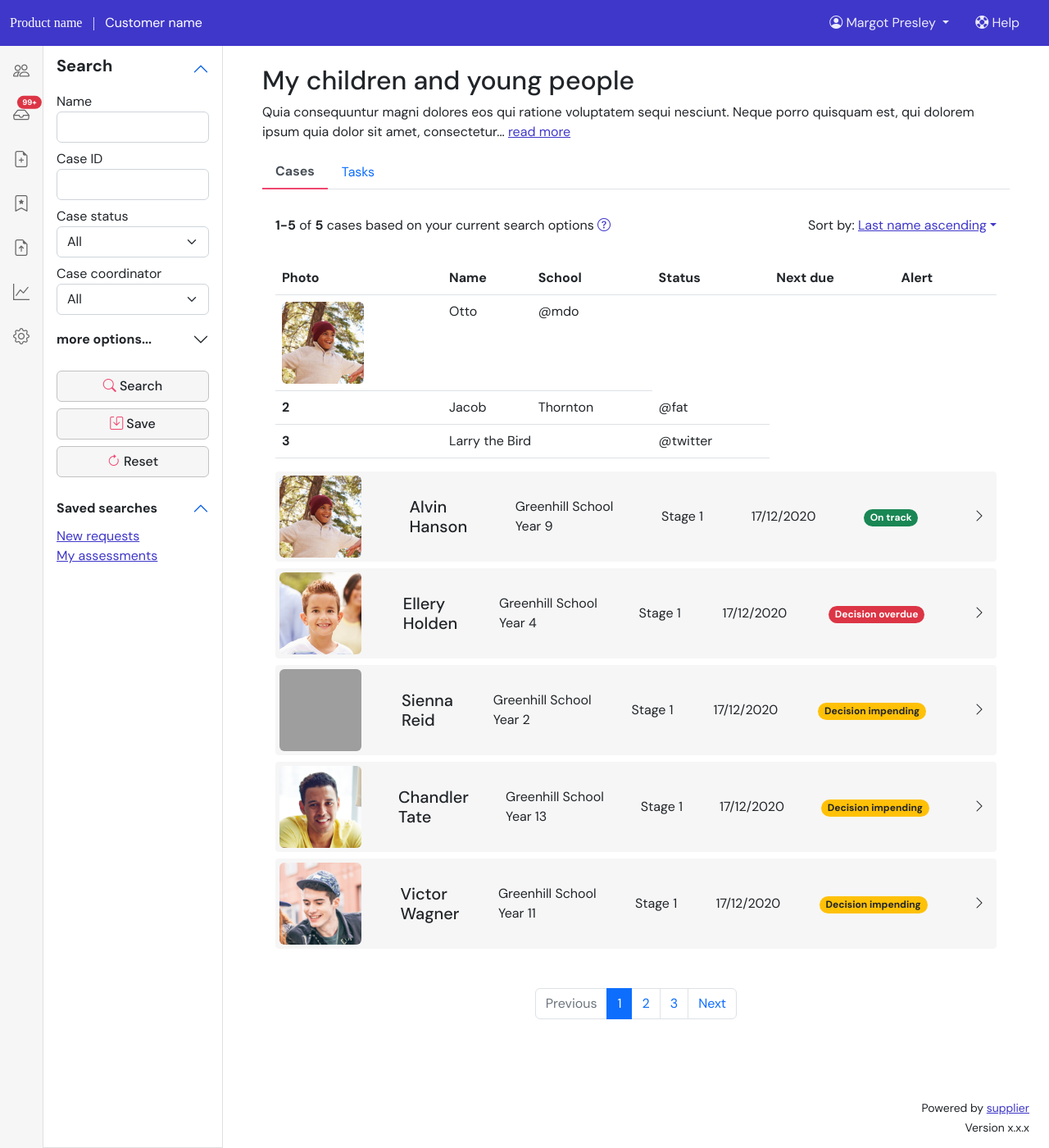
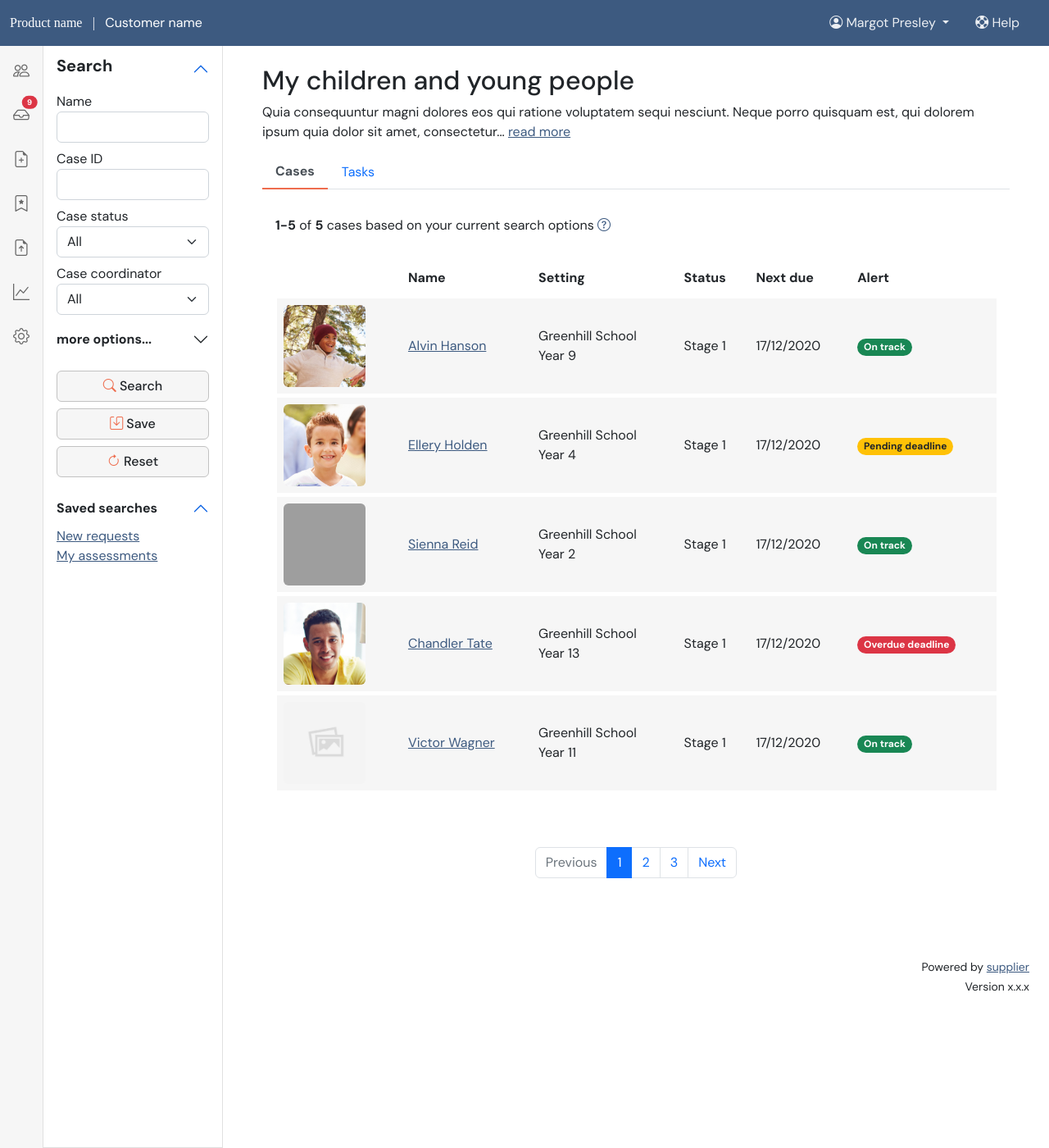
Before and after one commit to jimmyrule/cms, a Jekyll site: the page built from work-tray/index.html, in a window 1280 px wide and 1400 px high. Shown: the whole window at 82% size. Built offline with Jekyll 4.4.1, drawn with Linux system fonts in a browser that asks for light colours; some web fonts are replaced; grey boxes are pictures that could not be loaded.

Commit message:
Finished work tray layout

```diff
--- a/_includes/side-nav.html
+++ b/_includes/side-nav.html
@@ -7,7 +7,7 @@
       <a class="nav-link position-relative" aria-current="page" href="#" title="New requests received">
         <i class="bi bi-inbox"></i>
         <span class="position-absolute top-1 start-100 translate-middle badge rounded-pill bg-danger new-requests-badge">
-          99+
+          9
           <span class="visually-hidden">new requests</span>
         </span>
       </a>
--- a/case-view/index.html
+++ b/case-view/index.html
@@ -63,7 +63,7 @@ title: CMS project
           <!-- Plan sections -->
           <div class="stage-section task-list">
             <div class="row">
-              <div class="col-xl-6">
+              <div class="col-xl-7">
                 <table class="table">
                   <thead>
                     <tr>
--- a/css/main.css
+++ b/css/main.css
@@ -3,8 +3,8 @@
 @import url("https://cdn.jsdelivr.net/npm/bootstrap-icons@1.8.3/font/bootstrap-icons.css");
 
 :root {
-  --primary: rgb(63, 55, 201);
-  --secondary: rgb(239, 71, 111);
+  --primary: rgb(61, 90, 128);
+  --secondary: rgb(238, 108, 77);
   --plum: rgb(141, 71, 124);
   --burntorange: rgb(219, 118, 48);
   --forestgreen: rgb(110, 180, 49);
@@ -124,6 +124,16 @@ a:hover {
 
 .callout-warning {
   border-left: 3px solid var(--gold);
+}
+
+tbody tr {
+  background-color: var(--lightgrey);
+  border-left: 2px solid var(--white);
+  border-right: 0px solid var(--white);
+  border-top: 5px solid var(--white);
+  border-bottom: 5px solid var(--white);
+  border-radius: 3px;
+
 }
 
 .hub-table-row {
--- a/work-tray/index.html
+++ b/work-tray/index.html
@@ -32,179 +32,68 @@ title: CMS project
                 <div class="col">
                   <p><strong>1-5</strong> of <strong>5</strong> cases based on your current search options <a href="#" data-bs-toggle="modal" data-bs-target="#guidanceModal"><i class="bi bi-question-circle"></i></a></p>
                 </div>
-                <div class="col">
-                  <div class="text-end mb-3">
-                    Sort by: <a href="#" class="dropdown-toggle" data-bs-toggle="dropdown" aria-expanded="false"><span class="visually-hidden">Toggle Dropdown</span>Last name ascending</a>
-                    <ul class="dropdown-menu">
-                      <li><a class="dropdown-item" href="#">Last name ascending</a></li>
-                      <li><a class="dropdown-item" href="#">Last name descending</a></li>
-                      <li><a class="dropdown-item" href="#">Due date ascending</a></li>
-                      <li><a class="dropdown-item" href="#">Due date descending</a></li>
-                      <li><a class="dropdown-item" href="#">Last updated date ascending</a></li>
-                      <li><a class="dropdown-item" href="#">Last updated date descending</a></li>
-                    </ul>
-                  </div>
-                </div>
               </div>
               <!-- Search results -->
-
-              <table class="table">
+              <div class="table-responsive">
+                <table class="table table-borderless align-middle">
                   <thead>
                     <tr>
-                    <th scope="col">Photo</th>
+                      <th scope="col"></th>
                       <th scope="col">Name</th>
-                    <th scope="col">School</th>
+                      <th scope="col">Setting</th>
                       <th scope="col">Status</th>
                       <th scope="col">Next due</th>
                       <th scope="col">Alert</th>
-                    <th scope="col"></th>
                     </tr>
                   </thead>
                   <tbody>
                     <tr>
                       <td><img src="/assets/images/boy in a forest.jpg" class="rounded d-block avatar-card" alt="avatar"></td>
-                    <td>Otto</td>
-                    <td>@mdo</td>
+                      <td><a href="/case-view">Alvin Hanson</a></td>
+                      <td>Greenhill School<br>Year 9</td>
+                      <td>Stage 1</td>
+                      <td>17/12/2020</td>
+                      <td><span class="badge rounded-pill bg-success">On track</span></td>
                     </tr>
+
                     <tr>
-                    <th scope="row">2</th>
-                    <td>Jacob</td>
-                    <td>Thornton</td>
-                    <td>@fat</td>
+                      <td><img src="/assets/images/boy running.jpg" class="rounded d-block avatar-card" alt="avatar"></td>
+                      <td><a href="#">Ellery Holden</a></td>
+                      <td>Greenhill School<br>Year 4</td>
+                      <td>Stage 1</td>
+                      <td>17/12/2020</td>
+                      <td><span class="badge rounded-pill bg-warning text-dark">Pending deadline</span></td>
                     </tr>
+
                     <tr>
-                    <th scope="row">3</th>
-                    <td colspan="2">Larry the Bird</td>
-                    <td>@twitter</td>
+                      <td><img src="/assets/images/girl at school.jpg" class="rounded d-block avatar-card" alt="avatar"></td>
+                      <td><a href="#">Sienna Reid</a></td>
+                      <td>Greenhill School<br>Year 2</td>
+                      <td>Stage 1</td>
+                      <td>17/12/2020</td>
+                      <td><span class="badge rounded-pill bg-success">On track</span></td>
+                    </tr>
+
+                    <tr>
+                      <td><img src="/assets/images/teenager at college.jpg" class="rounded d-block avatar-card" alt="avatar"></td>
+                      <td><a href="#">Chandler Tate</a></td>
+                      <td>Greenhill School<br>Year 13</td>
+                      <td>Stage 1</td>
+                      <td>17/12/2020</td>
+                      <td><span class="badge rounded-pill bg-danger">Overdue deadline</span></td>
+                    </tr>
+
+                    <tr>
+                      <td><img src="/assets/images/placeholder.jpeg" class="rounded d-block avatar-card" alt="avatar"></td>
+                      <td><a href="#">Victor Wagner</a></td>
+                      <td>Greenhill School<br>Year 11</td>
+                      <td>Stage 1</td>
+                      <td>17/12/2020</td>
+                      <td><span class="badge rounded-pill bg-success">On track</span></td>
                     </tr>
                   </tbody>
                 </table>
-
-              <a href="/case-view" class="card case-card d-flex justify-content-between flex-row align-items-center">
-                <div class="hidden-mobile">
-                  <img src="/assets/images/boy in a forest.jpg" class="rounded d-block avatar-card" alt="avatar">
               </div>
-                <div>
-                  <h5 class="my-0">Alvin<br>Hanson
-                  </h5>
-                </div>
-                <div>
-                  Greenhill School<br>Year 9
-                </div>
-                <div>
-                  Stage 1
-                </div>
-                <div>
-                  17/12/2020
-                </div>
-                <div>
-                  <span class="badge rounded-pill bg-success">On track</span>
-                </div>
-                <div class="p-2 text-center">
-                  <i class="bi bi-chevron-right"></i>
-                </div>
-              </a>
-
-              <a href="/case-view" class="card case-card d-flex justify-content-between flex-row align-items-center">
-                <div class="hidden-mobile">
-                  <img src="/assets/images/boy running.jpg" class="rounded d-block avatar-card" alt="avatar">
-                </div>
-                <div>
-                  <h5 class="my-0">Ellery<br>Holden
-                  </h5>
-                </div>
-                <div>
-                  Greenhill School<br>Year 4
-                </div>
-                <div>
-                  Stage 1
-                </div>
-                <div>
-                  17/12/2020
-                </div>
-                <div>
-                  <span class="badge rounded-pill bg-danger">Decision overdue</span>
-                </div>
-                <div class="p-2 text-center">
-                  <i class="bi bi-chevron-right"></i>
-                </div>
-              </a>
-
-              <a href="/case-view" class="card case-card d-flex justify-content-between flex-row align-items-center">
-                <div class="hidden-mobile">
-                  <img src="/assets/images/girl at school.jpg" class="rounded d-block avatar-card" alt="avatar">
-                </div>
-                <div>
-                  <h5 class="my-0">Sienna<br>Reid
-                  </h5>
-                </div>
-                <div>
-                  Greenhill School<br>Year 2
-                </div>
-                <div>
-                  Stage 1
-                </div>
-                <div>
-                  17/12/2020
-                </div>
-                <div>
-                  <span class="badge rounded-pill bg-warning text-dark">Decision impending</span>
-                </div>
-                <div class="p-2 text-center">
-                  <i class="bi bi-chevron-right"></i>
-                </div>
-              </a>
-
-              <a href="/case-view" class="card case-card d-flex justify-content-between flex-row align-items-center">
-                <div class="hidden-mobile">
-                  <img src="/assets/images/teenager at college.jpg" class="rounded d-block avatar-card" alt="avatar">
-                </div>
-                <div>
-                  <h5 class="my-0">Chandler<br>Tate
-                  </h5>
-                </div>
-                <div>
-                  Greenhill School<br>Year 13
-                </div>
-                <div>
-                  Stage 1
-                </div>
-                <div>
-                  17/12/2020
-                </div>
-                <div>
-                  <span class="badge rounded-pill bg-warning text-dark">Decision impending</span>
-                </div>
-                <div class="p-2 text-center">
-                  <i class="bi bi-chevron-right"></i>
-                </div>
-              </a>
-
-              <a href="/case-view" class="card case-card d-flex justify-content-between flex-row align-items-center">
-                <div class="hidden-mobile">
-                  <img src="/assets/images/teenager wearing a cap.jpg" class="rounded d-block avatar-card" alt="avatar">
-                </div>
-                <div>
-                  <h5 class="my-0">Victor<br>Wagner
-                  </h5>
-                </div>
-                <div>
-                  Greenhill School<br>Year 11
-                </div>
-                <div>
-                  Stage 1
-                </div>
-                <div>
-                  17/12/2020
-                </div>
-                <div>
-                  <span class="badge rounded-pill bg-warning text-dark">Decision impending</span>
-                </div>
-                <div class="p-2 text-center">
-                  <i class="bi bi-chevron-right"></i>
-                </div>
-              </a>
-
 
               <nav aria-label="Page navigation example">
                 <ul class="pagination justify-content-center my-5">
```
Also changed, not shown: 2 other files. Lines whose indentation alone changed are shown as unchanged.
